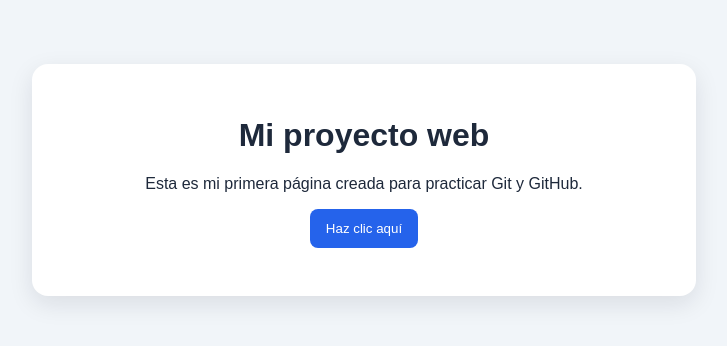
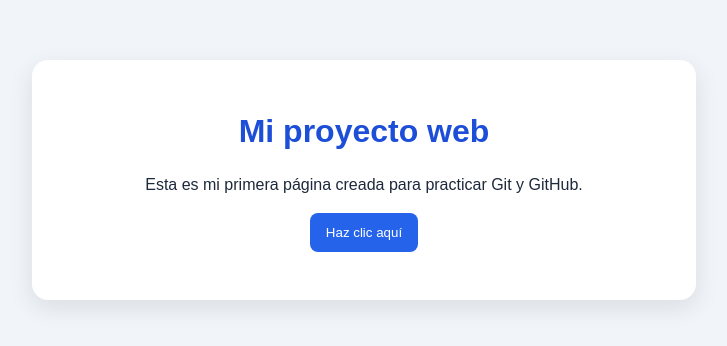
Before and after one commit to wilsonmendoza2026/practica-git, a plain HTML site: page index.html in a window 1280 px wide. Shown: the part 220-566 px from the top of the page, without its empty margins (276-1003 px from the left). Drawn offline with Linux system fonts and the light colour scheme.

Commit message:
Agrega index, script y styles de la pagina web

```diff
--- a/styles.css
+++ b/styles.css
@@ -29,3 +29,23 @@ button {
 button:hover {
   background: #1d4ed8;
 }
+h1 {
+  color: #1d4ed8;
+}
+
+p {
+  line-height: 1.6;
+}
+
+button {
+  transition: background-color 0.2s ease, transform 0.2s ease;
+}
+
+button:hover {
+  transform: translateY(-2px);
+}
+
+button:focus-visible {
+  outline: 3px solid #93c5fd;
+  outline-offset: 3px;
+}
```
